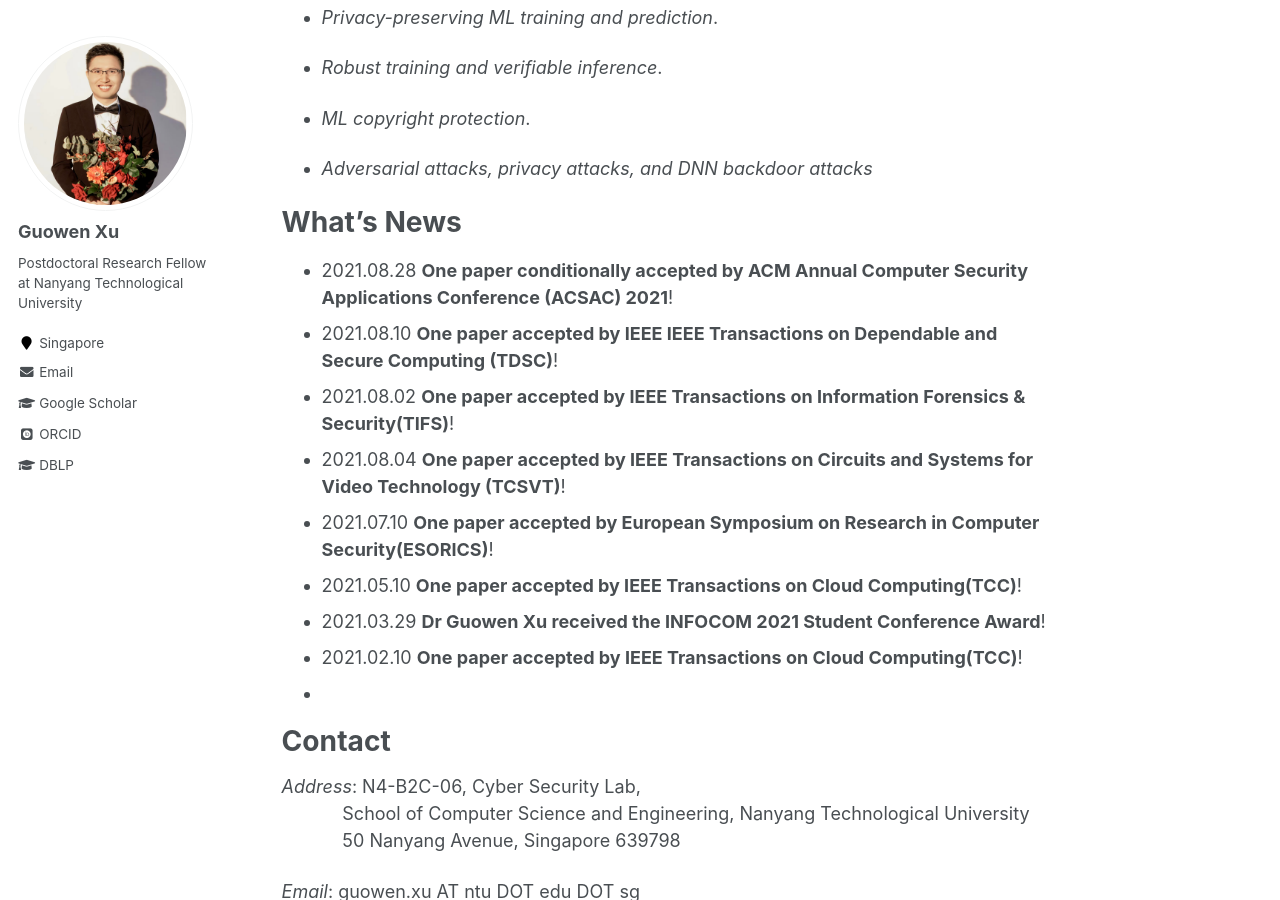
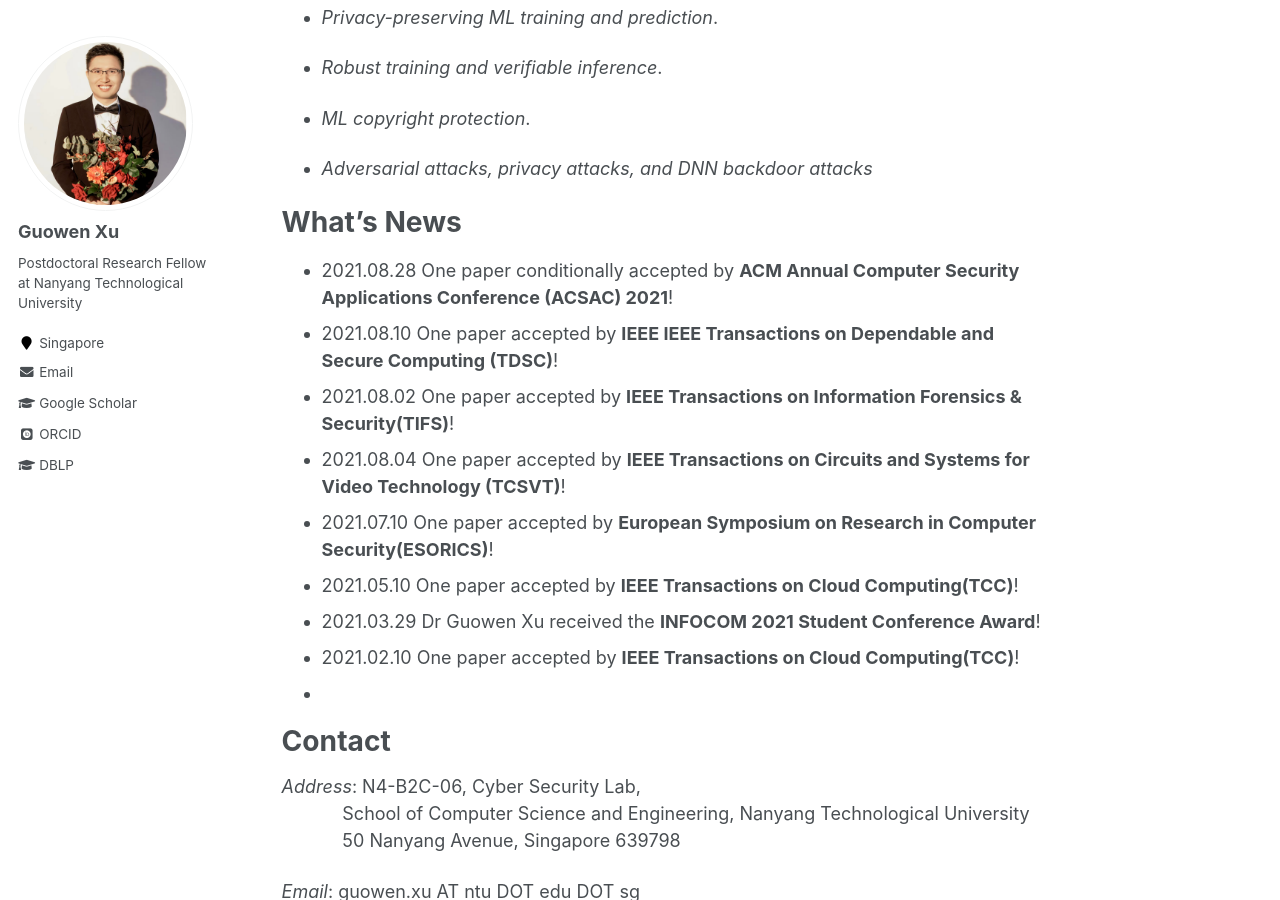
Before and after one commit to Guowen-xu/guowen-xu.github.io, a Jekyll site: the page built from _pages/about.md, in a window 1280 px wide and 900 px high, scrolled down 500 px. Built offline with Jekyll 4.4.1, drawn with Linux system fonts in a browser that asks for light colours; some web fonts are replaced.

```diff
--- a/_pages/about.md
+++ b/_pages/about.md
@@ -24,14 +24,14 @@ I prefer to work on applying cryptographic techniques in building secure protoco
 
 What's News
 ======
-- 2021.08.28 **One paper conditionally accepted by ACM Annual Computer Security Applications Conference (ACSAC) 2021**!
-- 2021.08.10 **One paper  accepted by IEEE IEEE Transactions on Dependable and Secure Computing (TDSC)**!
-- 2021.08.02 **One paper accepted by IEEE Transactions on Information Forensics & Security(TIFS)**!
-- 2021.08.04 **One paper accepted by IEEE Transactions on Circuits and Systems for Video Technology (TCSVT)**!
-- 2021.07.10 **One paper accepted by European Symposium on Research in Computer Security(ESORICS)**!
-- 2021.05.10 **One paper accepted by IEEE Transactions on Cloud Computing(TCC)**!
-- 2021.03.29 **Dr Guowen Xu received the INFOCOM 2021 Student Conference Award**!
-- 2021.02.10 **One paper accepted by IEEE Transactions on Cloud Computing(TCC)**!
+- 2021.08.28 One paper conditionally accepted by **ACM Annual Computer Security Applications Conference (ACSAC) 2021**!
+- 2021.08.10 One paper  accepted by **IEEE IEEE Transactions on Dependable and Secure Computing (TDSC)**!
+- 2021.08.02 One paper accepted by **IEEE Transactions on Information Forensics & Security(TIFS)**!
+- 2021.08.04 One paper accepted by **IEEE Transactions on Circuits and Systems for Video Technology (TCSVT)**!
+- 2021.07.10 One paper accepted by **European Symposium on Research in Computer Security(ESORICS)**!
+- 2021.05.10 One paper accepted by **IEEE Transactions on Cloud Computing(TCC)**!
+- 2021.03.29 Dr Guowen Xu received the **INFOCOM 2021 Student Conference Award**!
+- 2021.02.10 One paper accepted by **IEEE Transactions on Cloud Computing(TCC)**!
 -
 
 
```
